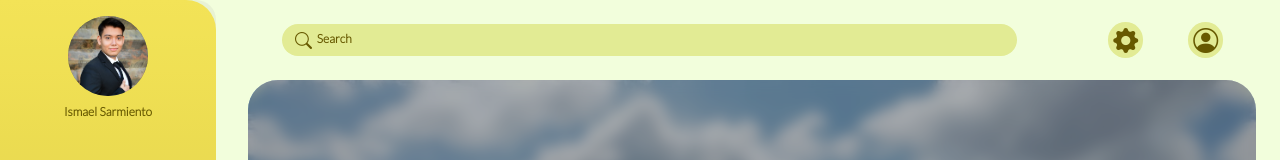
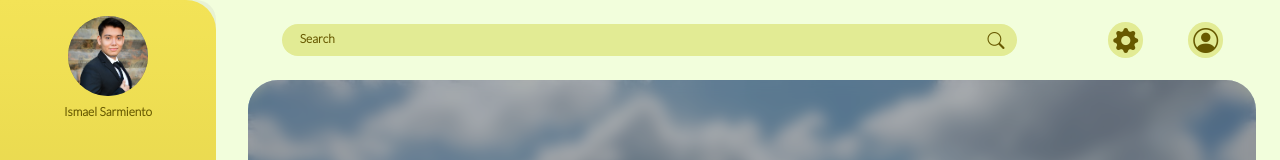
Before and after one commit to Ismael1699/itecsa-app, a React (Create React App) app: page / in a window 1280 px wide. Shown: the top 160 px of the page. Built offline with nearby package versions, Linux system fonts and the light colour scheme.

Commit message:
se hace ajuste ligeros en los elementos de search

```diff
--- a/src/components/Search.js
+++ b/src/components/Search.js
@@ -2,12 +2,12 @@ import React from 'react';
 import '../styles/Search.css';
 
 const Search = () => {
-    return (
-        <div id='container-search'>
-            <i className='bi bi-search'></i>
-            <h1>Search</h1>
-        </div>
-    );
+	return (
+		<div id='container-search'>
+			<h1>Search</h1>
+			<i className='bi bi-search'></i>
+		</div>
+	);
 };
 
 export default Search;
--- a/src/styles/Search.css
+++ b/src/styles/Search.css
@@ -9,6 +9,7 @@
     box-shadow: var(--color-shadow);
     display: flex;
     align-items: center;
+    justify-content: space-between;
 }
 
 
@@ -20,7 +21,7 @@
 }
 
 #container-search i{
-
+    margin-right: 0.8rem;
     font-size: 17px;
     color: var(--accent-color);
 }
```
